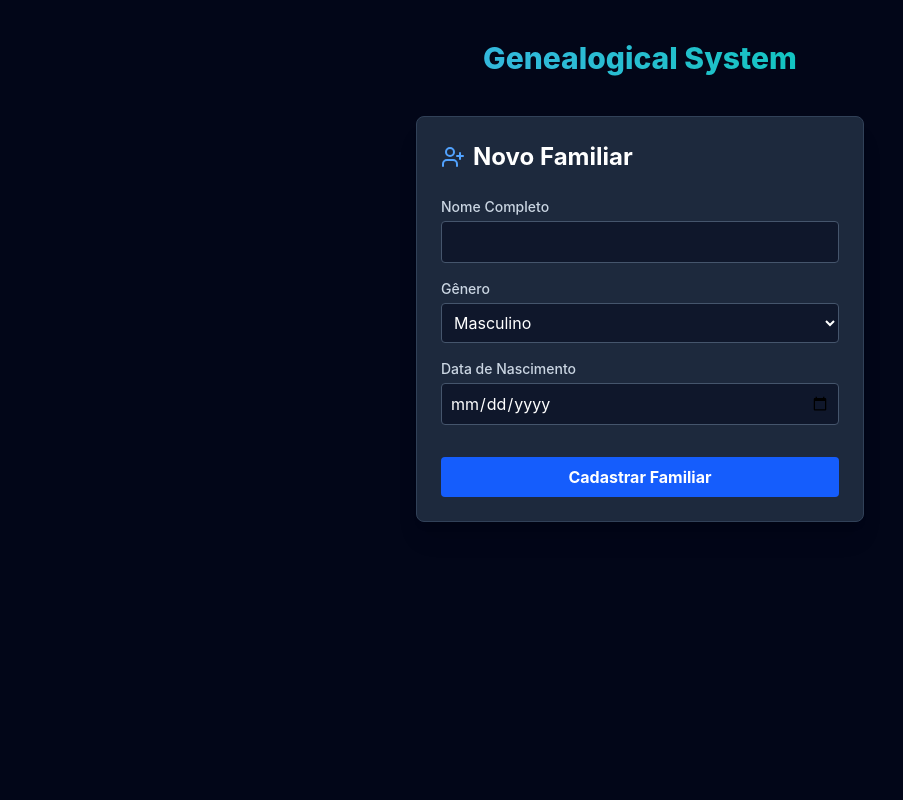
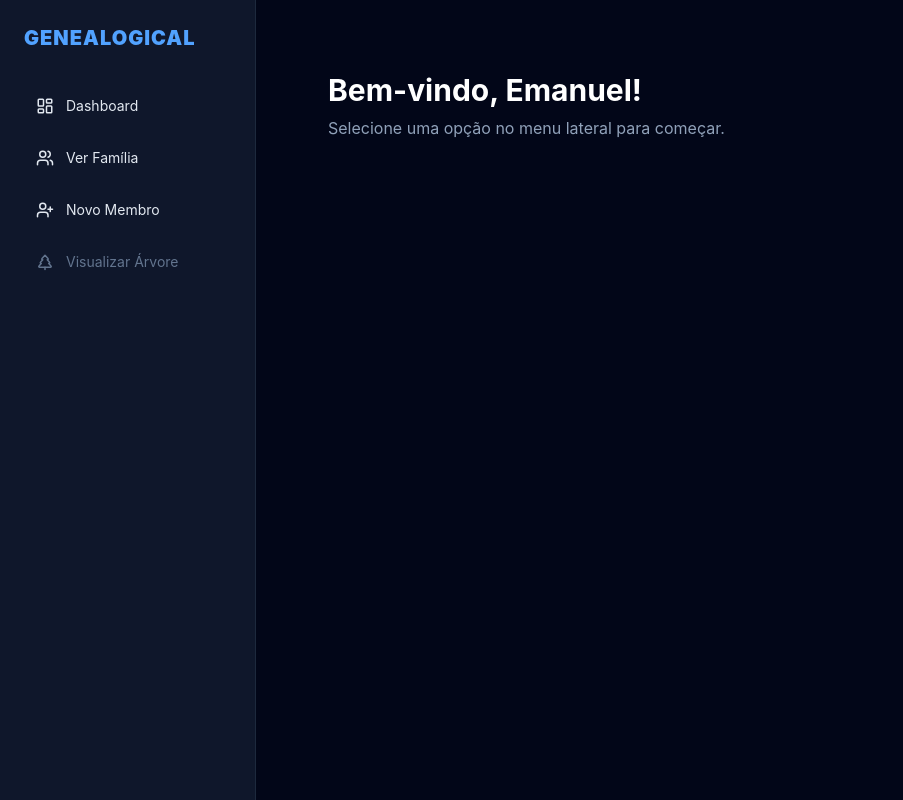
Before and after one commit to emanueldeveloper82/Genealogical, a React (Vite) app in the folder frontend/: page / in a window 1280 px wide. Shown: the whole page, without its empty margins (0-903 px from the left). Built offline with nearby package versions, Linux system fonts and the light colour scheme.

Commit message:
Frontend: Inclusão do dashboard para realizar o switch entre as páginas;

```diff
--- a/frontend/package.json
+++ b/frontend/package.json
@@ -18,6 +18,7 @@
     "react": "^19.2.4",
     "react-dom": "^19.2.4",
     "react-hook-form": "^7.71.2",
+    "react-router-dom": "^7.13.1",
     "zod": "^4.3.6"
   },
   "devDependencies": {
--- a/frontend/src/App.tsx
+++ b/frontend/src/App.tsx
@@ -1,19 +1,33 @@
+import { BrowserRouter, Routes, Route, Link } from 'react-router-dom';
+import { ListagemPessoas } from './pages/ListagemPessoas';
 import { CadastroPessoa } from './pages/CadastroPessoa';
+import { LayoutDashboard } from './components/LayoutDashboard'
 
 function App() {
   return (
-    <div className="min-h-screen bg-slate-950 py-10">
-      <header className="text-center mb-10">
-        <h1 className="text-3xl font-extrabold text-transparent bg-clip-text bg-gradient-to-r from-blue-400 to-emerald-400">
-          Genealogical System
-        </h1>
-      </header>
+    <BrowserRouter>
+      <Routes>
+        {/* Usamos um Layout Pai para manter a Sidebar fixa em todas as telas */}
+        <Route path="/" element={<LayoutDashboard />}>
 
-      <main>
-        <CadastroPessoa />
-      </main>
-    </div>
-  )
+          {/* Rota Inicial (Index) */}
+          <Route index element={
+            <div className="text-white p-10">
+              <h2 className="text-3xl font-bold">Bem-vindo, Emanuel!</h2>
+              <p className="text-slate-400 mt-2">Selecione uma opção no menu lateral para começar.</p>
+            </div>
+          } />
+
+          {/* Rotas do CRUD */}
+          <Route path="listagem" element={<ListagemPessoas />} />
+          <Route path="cadastro" element={<CadastroPessoa />} />
+
+          {/* Futura rota da Árvore */}
+          <Route path="arvore" element={<div className="text-white p-10">Em breve: Visualização Gráfica</div>} />
+        </Route>
+      </Routes>
+    </BrowserRouter>
+  );
 }
 
 export default App;
--- /dev/null
+++ b/frontend/src/components/LayoutDashboard.tsx
@@ -0,0 +1,34 @@
+import { Link, Outlet } from 'react-router-dom';
+import { Users, UserPlus, TreePine, LayoutDashboard as DashIcon } from 'lucide-react';
+
+export const LayoutDashboard = () => {
+  return (
+    <div className="flex min-h-screen bg-slate-950 text-slate-200">
+      {/* SIDEBAR */}
+      <aside className="w-64 bg-slate-900 border-r border-slate-800 p-6 space-y-8">
+        <h1 className="text-xl font-black text-blue-400 tracking-wider">GENEALOGICAL</h1>
+
+        <nav className="space-y-2">
+          <Link to="/" className="flex items-center gap-3 p-3 hover:bg-slate-800 rounded-lg transition-colors text-sm">
+            <DashIcon size={18} /> Dashboard
+          </Link>
+          <Link to="/listagem" className="flex items-center gap-3 p-3 hover:bg-slate-800 rounded-lg transition-colors text-sm">
+            <Users size={18} /> Ver Família
+          </Link>
+          <Link to="/cadastro" className="flex items-center gap-3 p-3 hover:bg-slate-800 rounded-lg transition-colors text-sm">
+            <UserPlus size={18} /> Novo Membro
+          </Link>
+          <Link to="/arvore" className="flex items-center gap-3 p-3 hover:bg-slate-800 rounded-lg transition-colors text-sm text-slate-500">
+            <TreePine size={18} /> Visualizar Árvore
+          </Link>
+        </nav>
+      </aside>
+
+      {/* ÁREA DE CONTEÚDO (Onde as rotas aparecem) */}
+      <main className="flex-1 p-8 overflow-y-auto">
+        {/* O Outlet é o equivalente ao <router-outlet> do Angular */}
+        <Outlet />
+      </main>
+    </div>
+  );
+};
--- /dev/null
+++ b/frontend/src/pages/ListagemPessoas.tsx
@@ -0,0 +1,75 @@
+import React, { useEffect, useState } from 'react';
+import api from '../api/apiService';
+import { Users, Pencil, Trash2, TreePine } from 'lucide-react';
+import type { Pessoa } from '../types';
+
+export const ListagemPessoas = () => {
+  const [pessoas, setPessoas] = useState<Pessoa[]>([]);
+  const [loading, setLoading] = useState(true);
+
+  useEffect(() => {
+    fetchPessoas();
+  }, []);
+
+  const fetchPessoas = async () => {
+    try {
+      const response = await api.get('/pessoas');
+      setPessoas(response.data);
+    } catch (error) {
+      console.error("Erro ao buscar pessoas:", error);
+    } finally {
+      setLoading(false);
+    }
+  };
+
+  if (loading) return <div className="text-white text-center mt-10">Carregando familiares...</div>;
+
+  return (
+    <div className="max-w-4xl mx-auto mt-10 p-6 bg-slate-800 rounded-lg shadow-xl border border-slate-700">
+      <div className="flex justify-between items-center mb-6">
+        <div className="flex items-center gap-2 text-emerald-400">
+          <Users size={28} />
+          <h2 className="text-2xl font-bold text-white">Membros da Família</h2>
+        </div>
+        <span className="text-slate-400 text-sm">{pessoas.length} cadastrados</span>
+      </div>
+
+      <div className="overflow-x-auto">
+        <table className="w-full text-left text-slate-300">
+          <thead className="text-xs uppercase bg-slate-900 text-slate-400">
+            <tr>
+              <th className="px-6 py-3">Nome</th>
+              <th className="px-6 py-3 text-center">Gênero</th>
+              <th className="px-6 py-3 text-center">Ações</th>
+            </tr>
+          </thead>
+          <tbody className="divide-y divide-slate-700">
+            {pessoas.map((p) => (
+              <tr key={p.id} className="hover:bg-slate-700/50 transition-colors">
+                <td className="px-6 py-4 font-medium text-white">{p.nome}</td>
+                <td className="px-6 py-4 text-center">
+                  <span className={`px-2 py-1 rounded text-xs ${p.genero === 'M' ? 'bg-blue-900 text-blue-200' : 'bg-pink-900 text-pink-200'}`}>
+                    {p.genero}
+                  </span>
+                </td>
+                <td className="px-6 py-4">
+                  <div className="flex justify-center gap-3">
+                    <button title="Ver Árvore" className="text-emerald-400 hover:text-emerald-300">
+                      <TreePine size={18} />
+                    </button>
+                    <button title="Editar" className="text-blue-400 hover:text-blue-300">
+                      <Pencil size={18} />
+                    </button>
+                    <button title="Excluir" className="text-red-400 hover:text-red-300">
+                      <Trash2 size={18} />
+                    </button>
+                  </div>
+                </td>
+              </tr>
+            ))}
+          </tbody>
+        </table>
+      </div>
+    </div>
+  );
+};
```
Also changed, not shown: 1 other file (tests, documents, lock files or other folders).
